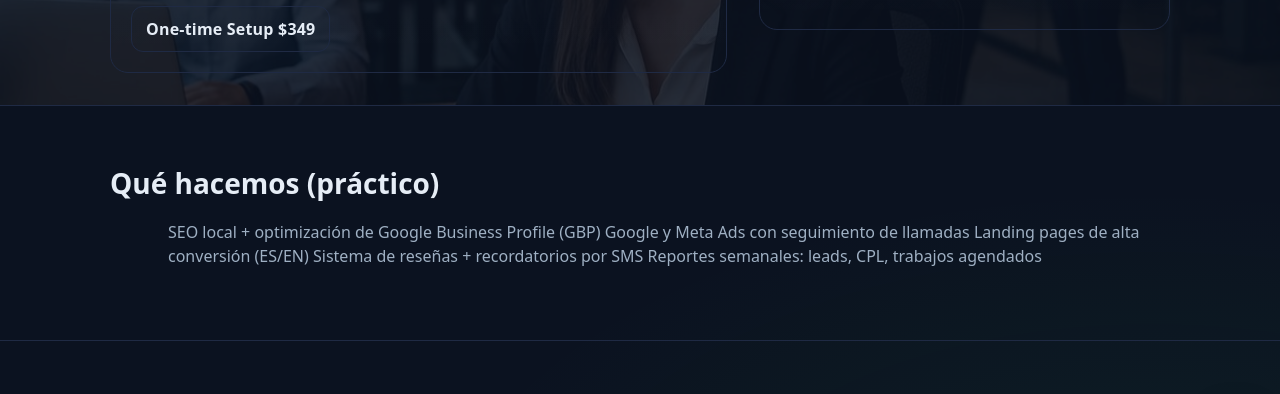
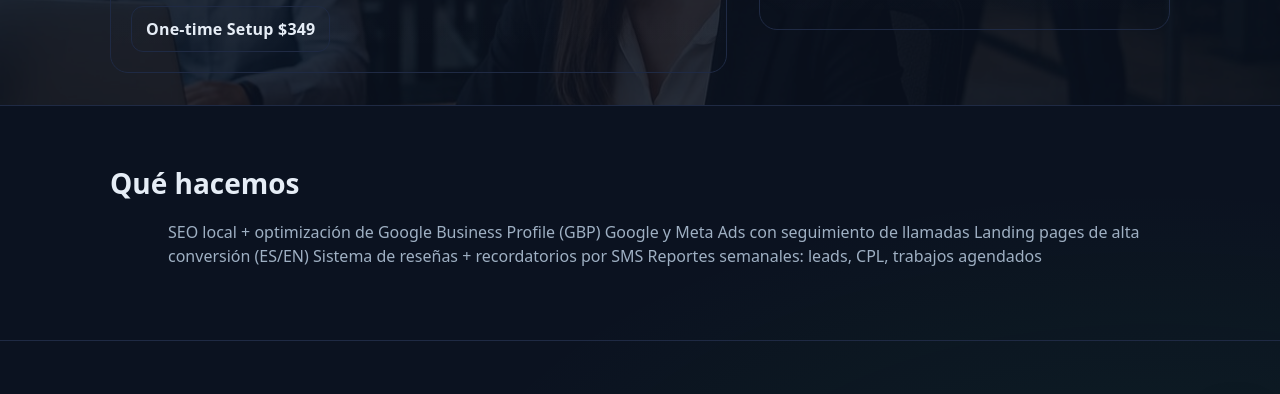
Before and after one commit to administration-creator/miweb, a plain HTML site: page index.html in a window 1280 px wide. Both pictures are taken after a click on the button "ES". Shown: the part 331-725 px from the top of the page. Drawn offline with Linux system fonts and the light colour scheme.

Commit message:
Update index.html

```diff
--- a/index.html
+++ b/index.html
@@ -199,7 +199,7 @@
     <section class="reveal">
       <div class="container">
         <h2 class="section-title t-en">What we do</h2>
-        <h2 class="section-title t-es" style="display:none">Qué hacemos (práctico)</h2>
+        <h2 class="section-title t-es" style="display:none">Qué hacemos</h2>
         <ul class="muted" style="margin-left:18px">
           <li class="t-en">Local SEO + Google Business Profile optimization (GBP)</li>
           <li class="t-es" style="display:none">SEO local + optimización de Google Business Profile (GBP)</li>
```
